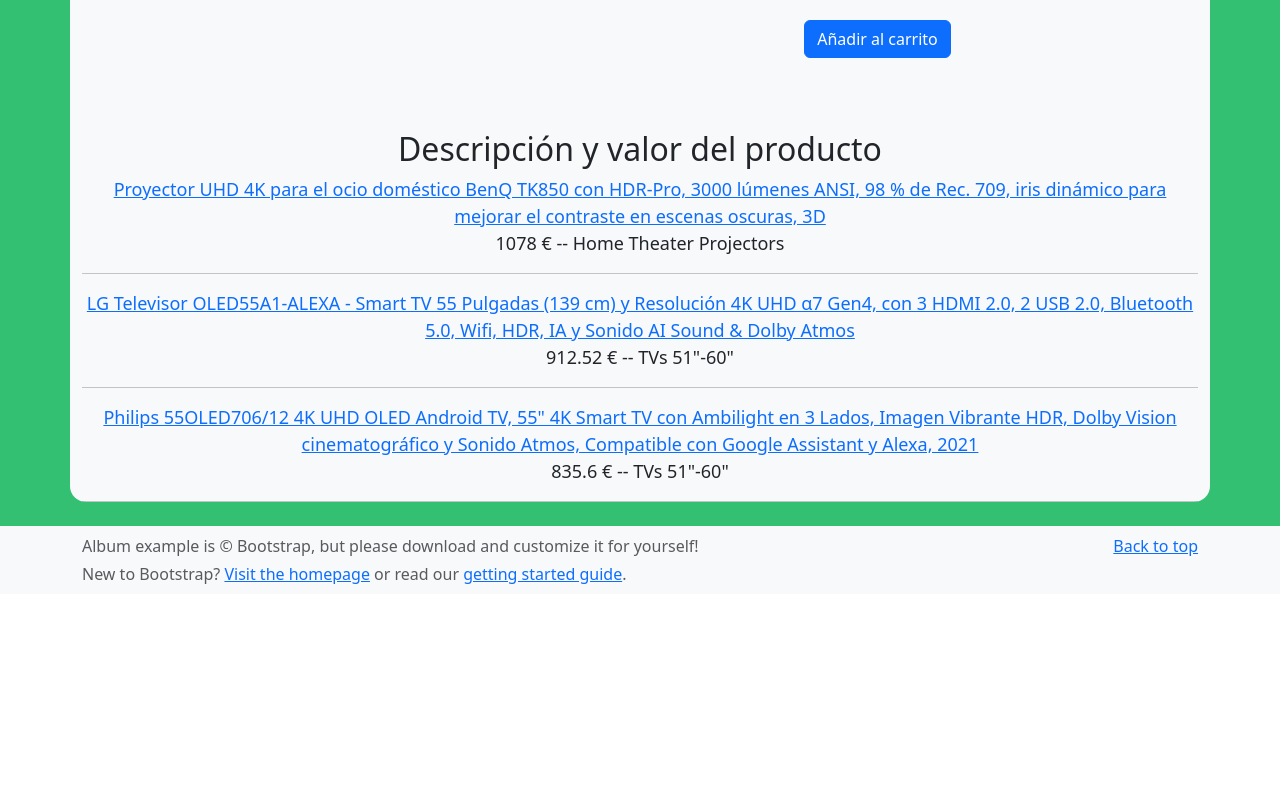
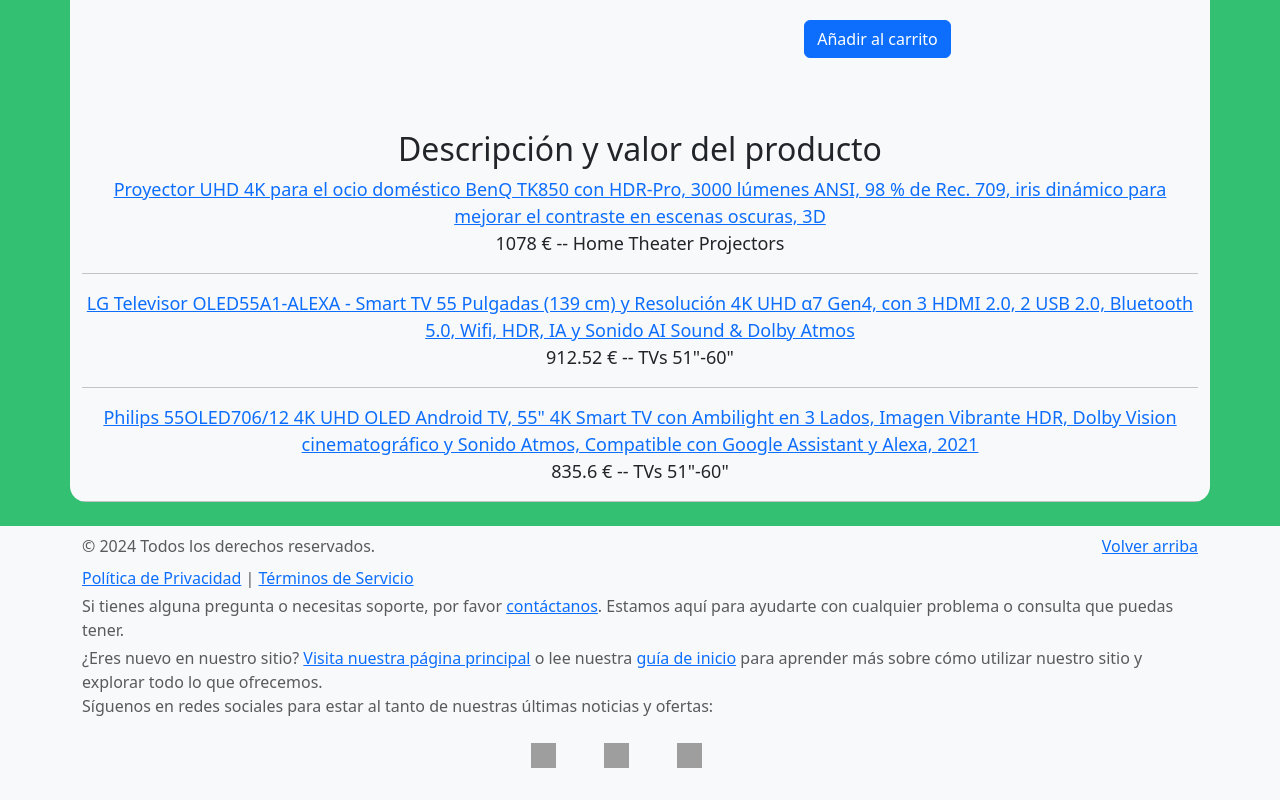
Before and after one commit to RubenRomeroCab/CompraVenta, an Angular app: page /pale-details/1 in a window 1280 px wide. Shown: the part 505-1305 px from the top of the page. Before the commit the page ends 1099 px from the top, so only its background shows below. Built offline with nearby package versions, Linux system fonts and the light colour scheme; grey boxes are pictures that could not be loaded.

Commit message:
Cambios en el footer
Cambios en el footer y en las rutas

```diff
--- a/src/app/components/footer/footer.component.css
+++ b/src/app/components/footer/footer.component.css
@@ -0,0 +1,4 @@
+img {
+    max-width: 25px;
+
+}
--- a/src/app/components/footer/footer.component.html
+++ b/src/app/components/footer/footer.component.html
@@ -1,9 +1,39 @@
 <footer class="text-body-secondary py-2 bg-body-tertiary">
   <div class="container">
-    <p class="float-end ">
-      <a href="#">Back to top</a>
+    <p class="float-end">
+      <a [routerLink]="['/inicio']" routerLinkActive="router-link-active">Volver arriba</a>
     </p>
-    <p class="mb-1">Album example is © Bootstrap, but please download and customize it for yourself!</p>
-    <p class="mb-0">New to Bootstrap? <a href="/">Visit the homepage</a> or read our <a href="/docs/5.3/getting-started/introduction/">getting started guide</a>.</p>
+
+    <p class="mb-2">
+      © {{ ayoActual }} Todos los derechos reservados.
+    </p>
+
+    <p class="mb-1">
+      <a [routerLink]="['/politica-de-privacidad']" routerLinkActive="router-link-active">Política de Privacidad</a> |
+      <a [routerLink]="['/terminos-de-servicio']" routerLinkActive="router-link-active">Términos de Servicio</a>
+    </p>
+
+    <p class="mb-1">
+      Si tienes alguna pregunta o necesitas soporte, por favor <a [routerLink]="['/contacto']" routerLinkActive="router-link-active">contáctanos</a>. Estamos aquí para ayudarte con cualquier problema o consulta que puedas tener.
+    </p>
+
+    <p class="mb-0">
+      ¿Eres nuevo en nuestro sitio? <a href="/">Visita nuestra página principal</a> o lee nuestra <a href="/docs/5.3/getting-started/introduction/">guía de inicio</a> para aprender más sobre cómo utilizar nuestro sitio y explorar todo lo que ofrecemos.
+    </p>
+
+    <p class="mb-2">
+      Síguenos en redes sociales para estar al tanto de nuestras últimas noticias y ofertas:
+    </p>
+    <div class="d-flex justify-content-center mt-4 mb-4">
+      <a href="https://instagram.com/tuperfil" target="_blank" rel="noopener noreferrer">
+        <img src="insta30.png" alt="Instagram" class="me-5" width="25" height="25">
+      </a>
+      <a href="https://youtube.com/tu-canal" target="_blank" rel="noopener noreferrer">
+        <img src="youtube.png" alt="YouTube" class="me-5" width="25" height="25">
+      </a>
+      <a href="https://wa.me/tuNumeroDeTelefono" target="_blank" rel="noopener noreferrer">
+        <img src="waa.png" alt="WhatsApp" class="me-5" width="25" height="25">
+      </a>
+    </div>
   </div>
 </footer>
--- a/src/app/components/footer/footer.component.ts
+++ b/src/app/components/footer/footer.component.ts
@@ -1,12 +1,24 @@
-import { Component } from '@angular/core';
+import { Component, OnInit } from '@angular/core';
+import { RouterLink } from '@angular/router';
 
 @Component({
   selector: 'app-footer',
   standalone: true,
-  imports: [],
+  imports: [RouterLink],
   templateUrl: './footer.component.html',
   styleUrl: './footer.component.css'
 })
-export class FooterComponent {
+export class FooterComponent implements OnInit  {
+
+  ayoActual!:number;
+
+
+  ngOnInit(): void {
+   this.ayoActual = new Date().getFullYear();
+  }
+
+
+
+
 
 }
--- a/src/app/components/home/home.component.html
+++ b/src/app/components/home/home.component.html
@@ -4,19 +4,19 @@
 
 
       <h1 class="text-body-emphasis mt-3">¡Bienvenido a PaletDirecto!</h1>
-      <div class="d-lg-inline mt-4 mb-4 ">
+ <!--      <div class="d-lg-inline mt-4 mb-4 ">
         <img src="insta30.png" alt="" class="me-3">
         <img src="youtube.png" alt="" class="me-3">
         <img src="waa.png" alt="" class="me-3">
-        </div>
-      <p class="col-lg-8 mx-auto fs-5 text-muted">
+        </div> -->
+      <p class=" fs-5 text-body text-center  p-3">
         ¿Estás buscando una forma inteligente de obtener productos a precios inmejorables? ¡Estás en el lugar correcto! En PaletDirecto,
          nos especializamos en la venta de palets de devoluciones de Amazon, ofreciéndote una oportunidad única de adquirir mercancías de
           calidad a <code>precios significativamente reducidos.</code>
       </p>
 
 
-      <div class="d-inline-flex gap-2 mb-4">
+      <div class="d-inline-flex gap-2 mb-4 mt-4">
         <button [routerLink]="['/body']" routerLinkActive="router-link-active"  class="d-inline-flex align-items-center btn btn-primary btn-lg px-4 rounded-pill" type="button">
          Ver tienda
         </button>
@@ -26,8 +26,28 @@
 
       </div><br><br><br>
 
+    </div><br>
+    </div>
+    <h3 class="text-center">Productos destacados</h3>
+    <div class="container text-center">
+      <div class="row">
+        <div  *ngFor="let item of paleDestacado" (click)="verPale(item.id)" class="col-lg-4 col-md-6 mb-4 ">
+          <div *ngIf="paleDestacado"  class="card  " >
+            <img src="pale.jpg" class="card-img-top" alt="...">
+            <div class="card-body " >
+              <h3 class="featurette-heading fw-normal lh-1 mb-3 mt-3">{{item.nombre}} <span class="text-body-secondary"><br>[{{item.productos}} productos]</span></h3>
+              <p class="lead">Palé de {{item.nombre}} sin revisar procedente de Amazon Devoluciones</p>
+              <p>Precio del pale {{item.precio}} €</p>
+              <a  [routerLink]="['/pale-details',item.id]" class="btn btn-primary">Ver contenido</a>
+            </div>
+          </div>
+        </div>
+      </div>
+    </div>
 
-     <p class="lead m-4">Hacemos envíos de productos de devoluciones de Amazon España sin revisar en el estado original en que los usuarios las realizan y las comercializamos a un coste muy bajo, <code>hasta un 80% más baratas que su valor original en Amazon.</code> </p>
+    <div class="container text-center bg-body-tertiary rounded-4">
+
+      <h2 class="m-4  text-body">Hacemos envíos de productos de devoluciones de Amazon España sin revisar en el estado original en que los usuarios las realizan y las comercializamos a un coste muy bajo, <code>hasta un 80% más baratas que su valor original en Amazon.</code> </h2>
 
      <div class="row featurette mt-5 mb-5">
       <div class="col-md-7 order-md-2">
@@ -48,22 +68,4 @@
       </div>
     </div>
 
-
-    </div><br>
     </div>
-    <h3 class="text-center">Productos destacados</h3>
-    <div class="container text-center">
-      <div class="row">
-        <div  *ngFor="let item of paleDestacado" (click)="verPale(item.id)" class="col-lg-4 col-md-6 mb-4 ">
-          <div *ngIf="paleDestacado"  class="card  " >
-            <img src="pale.jpg" class="card-img-top" alt="...">
-            <div class="card-body " >
-              <h3 class="featurette-heading fw-normal lh-1 mb-3 mt-3">{{item.nombre}} <span class="text-body-secondary"><br>[{{item.productos}} productos]</span></h3>
-              <p class="lead">Palé de {{item.nombre}} sin revisar procedente de Amazon Devoluciones</p>
-              <p>Precio del pale {{item.precio}} €</p>
-              <a  [routerLink]="['/pale-details',item.id]" class="btn btn-primary">Ver contenido</a>
-            </div>
-          </div>
-        </div>
-      </div>
-    </div>
--- a/src/app/components/pale-details/pale-details.component.html
+++ b/src/app/components/pale-details/pale-details.component.html
@@ -25,15 +25,16 @@
 
             </div>
         </div>
+        <div *ngIf="alertMessage" class="alert alert-info text-center">
+            {{ alertMessage }}
+          </div>
         <div class="col-md-5 order-md-1">
             <img  src="pale.jpg" class="bd-placeholder-img bd-placeholder-img-lg featurette-image img-fluid rounded-4 mt-4 ms-auto" width="450"
                 height="500"role="img" >
                 <title>Placeholder</title>
         </div>
     </div>
-    <div *ngIf="alertMessage" class="alert alert-info text-center">
-        {{ alertMessage }}
-      </div>
+
       <h2 class="text-center mt-5">Descripción y valor del producto</h2>
       <div *ngIf="pale">
     <li *ngFor="let item of pale.items" class="list-unstyled text-center " >
```
